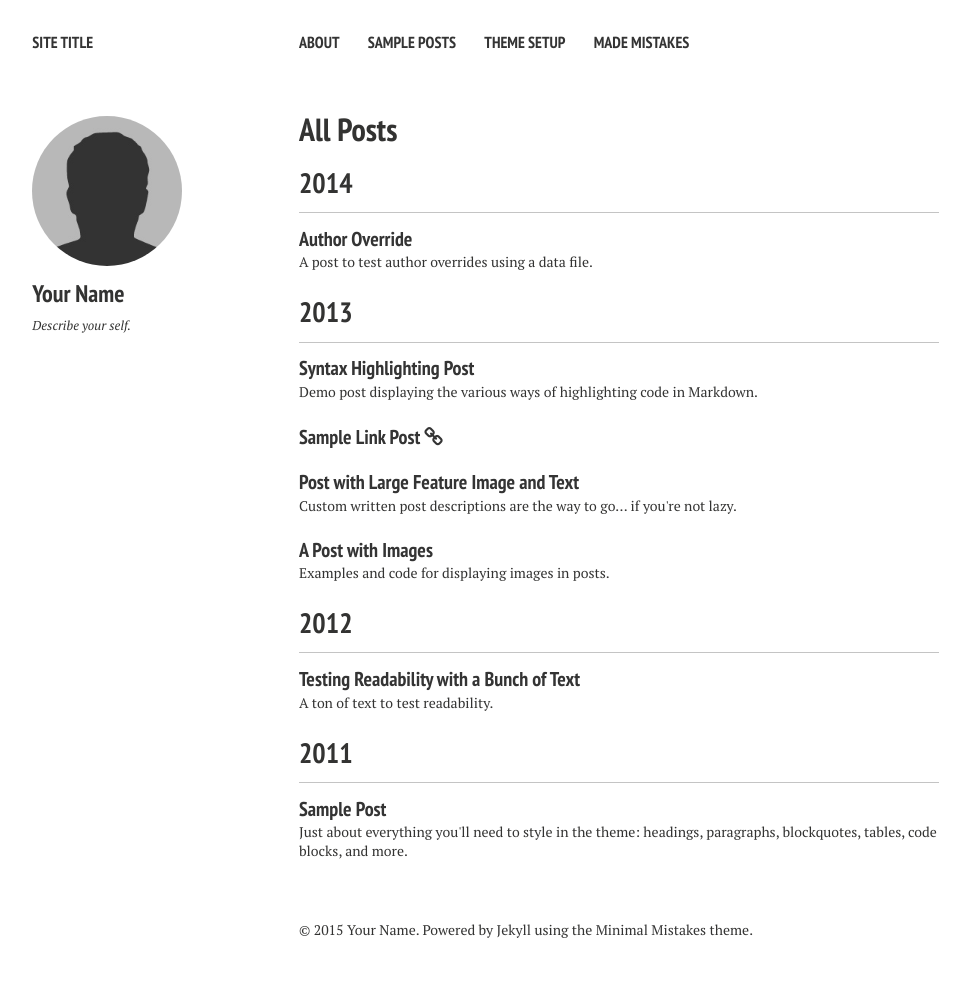
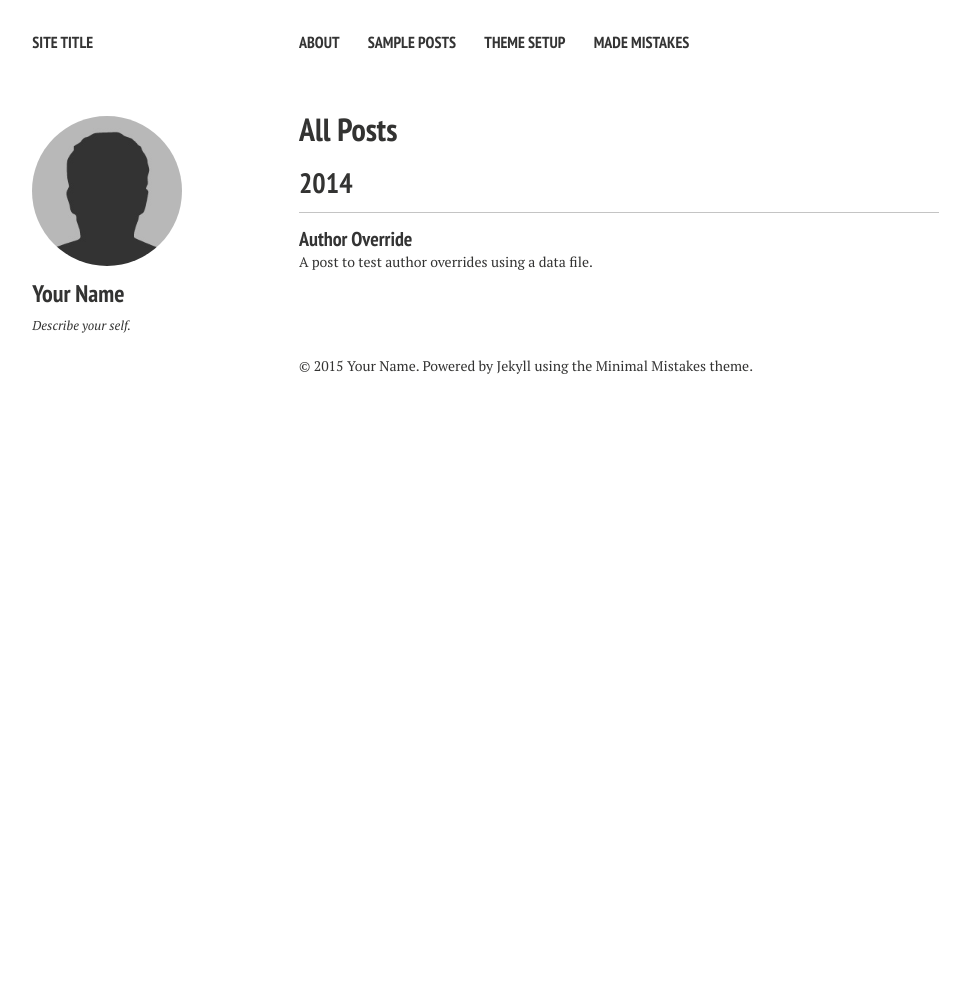
Before and after one commit to karthikchintalas/karthikchintalas.github.io, a Jekyll site: the page built from posts/index.md, in a window 1280 px wide. Shown: the whole page, without its empty margins (21-991 px from the left). Built offline with Jekyll 4.4.1, drawn with Linux system fonts in a browser that asks for light colours; nearby versions of some CDN libraries; after the commit the page ends 900 px from its top, so only the background shows below that.

Commit message:
disqus comments and posts deleted

```diff
--- a/_posts/2011-03-10-sample-post.md
+++ /dev/null
@@ -1,111 +0,0 @@
----
-layout: post
-title: Sample Post
-excerpt: "Just about everything you'll need to style in the theme: headings, paragraphs, blockquotes, tables, code blocks, and more."
-modified: 2013-05-31
-tags: [intro, beginner, jekyll, tutorial]
-comments: true
-image:
-  feature: sample-image-5.jpg
-  credit: WeGraphics
-  creditlink: http://wegraphics.net/downloads/free-ultimate-blurred-background-pack/
----
-
-<section id="table-of-contents" class="toc">
-  <header>
-    <h3>Overview</h3>
-  </header>
-<div id="drawer" markdown="1">
-*  Auto generated table of contents
-{:toc}
-</div>
-</section><!-- /#table-of-contents -->
-
-## HTML Elements
-
-Below is just about everything you'll need to style in the theme. Check the source code to see the many embedded elements within paragraphs.
-
-# Heading 1
-
-## Heading 2
-
-### Heading 3
-
-#### Heading 4
-
-##### Heading 5
-
-###### Heading 6
-
-### Body text
-
-Lorem ipsum dolor sit amet, test link adipiscing elit. **This is strong**. Nullam dignissim convallis est. Quisque aliquam.
-
-![Smithsonian Image]({{ site.url }}/images/3953273590_704e3899d5_m.jpg)
-{: .image-pull-right}
-
-*This is emphasized*. Donec faucibus. Nunc iaculis suscipit dui. 53 = 125. Water is H2O. Nam sit amet sem. Aliquam libero nisi, imperdiet at, tincidunt nec, gravida vehicula, nisl. The New York Times (That’s a citation). Underline.Maecenas ornare tortor. Donec sed tellus eget sapien fringilla nonummy. Mauris a ante. Suspendisse quam sem, consequat at, commodo vitae, feugiat in, nunc. Morbi imperdiet augue quis tellus.
-
-HTML and CSS are our tools. Mauris a ante. Suspendisse quam sem, consequat at, commodo vitae, feugiat in, nunc. Morbi imperdiet augue quis tellus. Praesent mattis, massa quis luctus fermentum, turpis mi volutpat justo, eu volutpat enim diam eget metus.
-
-### Blockquotes
-
-> Lorem ipsum dolor sit amet, test link adipiscing elit. Nullam dignissim convallis est. Quisque aliquam.
-
-## List Types
-
-### Ordered Lists
-
-1. Item one
-   1. sub item one
-   2. sub item two
-   3. sub item three
-2. Item two
-
-### Unordered Lists
-
-* Item one
-* Item two
-* Item three
-
-## Tables
-
-| Header1 | Header2 | Header3 |
-|:--------|:-------:|--------:|
-| cell1   | cell2   | cell3   |
-| cell4   | cell5   | cell6   |
-|----
-| cell1   | cell2   | cell3   |
-| cell4   | cell5   | cell6   |
-|=====
-| Foot1   | Foot2   | Foot3
-{: rules="groups"}
-
-## Code Snippets
-
-{% highlight css %}
-#container {
-  float: left;
-  margin: 0 -240px 0 0;
-  width: 100%;
-}
-{% endhighlight %}
-
-## Buttons
-
-Make any link standout more when applying the `.btn` class.
-
-{% highlight html %}
-<a href="#" class="btn btn-success">Success Button</a>
-{% endhighlight %}
-
-<div markdown="0"><a href="#" class="btn">Primary Button</a></div>
-<div markdown="0"><a href="#" class="btn btn-success">Success Button</a></div>
-<div markdown="0"><a href="#" class="btn btn-warning">Warning Button</a></div>
-<div markdown="0"><a href="#" class="btn btn-danger">Danger Button</a></div>
-<div markdown="0"><a href="#" class="btn btn-info">Info Button</a></div>
-
-## Notices
-
-**Watch out!** You can also add notices by appending `{: .notice}` to a paragraph.
-{: .notice}
--- a/_posts/2012-05-22-readability-post.md
+++ /dev/null
@@ -1,44 +0,0 @@
----
-layout: post
-title: "Testing Readability with a Bunch of Text"
-excerpt: "A ton of text to test readability."
-tags: [sample post, readability, test]
-comments: true
----
-
-Portland in shoreditch Vice, labore typewriter pariatur hoodie fap sartorial Austin. Pinterest literally occupy Schlitz forage. Odio ad blue bottle vinyl, 90's narwhal commodo bitters pour-over nostrud. Ugh est hashtag in, fingerstache adipisicing laboris esse Pinterest shabby chic Portland. Shoreditch bicycle rights anim, flexitarian laboris put a bird on it vinyl cupidatat narwhal. Hashtag artisan skateboard, flannel Bushwick nesciunt salvia aute fixie do plaid post-ironic dolor McSweeney's. Cliche pour-over chambray nulla four loko skateboard sapiente hashtag.
-
-Vero laborum commodo occupy. Semiotics voluptate mumblecore pug. Cosby sweater ullamco quinoa ennui assumenda, sapiente occupy delectus lo-fi. Ea fashion axe Marfa cillum aliquip. Retro Bushwick keytar cliche. Before they sold out sustainable gastropub Marfa readymade, ethical Williamsburg skateboard brunch qui consectetur gentrify semiotics. Mustache cillum irony, fingerstache magna pour-over keffiyeh tousled selfies.
-
-## Cupidatat 90's lo-fi authentic try-hard
-
-In pug Portland incididunt mlkshk put a bird on it vinyl quinoa. Terry Richardson shabby chic +1, scenester Tonx excepteur tempor fugiat voluptate fingerstache aliquip nisi next level. Farm-to-table hashtag Truffaut, Odd Future ex meggings gentrify single-origin coffee try-hard 90's.
-
-* Sartorial hoodie
-* Labore viral forage
-* Tote bag selvage
-* DIY exercitation et id ugh tumblr church-key
-
-Incididunt umami sriracha, ethical fugiat VHS ex assumenda yr irure direct trade. Marfa Truffaut bicycle rights, kitsch placeat Etsy kogi asymmetrical. Beard locavore flexitarian, kitsch photo booth hoodie plaid ethical readymade leggings yr.
-
-Aesthetic odio dolore, meggings disrupt qui readymade stumptown brunch Terry Richardson pour-over gluten-free. Banksy american apparel in selfies, biodiesel flexitarian organic meh wolf quinoa gentrify banjo kogi. Readymade tofu ex, scenester dolor umami fingerstache occaecat fashion axe Carles jean shorts minim. Keffiyeh fashion axe nisi Godard mlkshk dolore. Lomo you probably haven't heard of them eu non, Odd Future Truffaut pug keytar meggings McSweeney's Pinterest cred. Etsy literally aute esse, eu bicycle rights qui meggings fanny pack. Gentrify leggings pug flannel duis.
-
-## Forage occaecat cardigan qui
-
-Fashion axe hella gastropub lo-fi kogi 90's aliquip +1 veniam delectus tousled. Cred sriracha locavore gastropub kale chips, iPhone mollit sartorial. Anim dolore 8-bit, pork belly dolor photo booth aute flannel small batch. Dolor disrupt ennui, tattooed whatever salvia Banksy sartorial roof party selfies raw denim sint meh pour-over. Ennui eu cardigan sint, gentrify iPhone cornhole.
-
-> Whatever velit occaecat quis deserunt gastropub, leggings elit tousled roof party 3 wolf moon kogi pug blue bottle ea. Fashion axe shabby chic Austin quinoa pickled laborum bitters next level, disrupt deep v accusamus non fingerstache.
-
-Tote bag asymmetrical elit sunt. Occaecat authentic Marfa, hella McSweeney's next level irure veniam master cleanse. Sed hoodie letterpress artisan wolf leggings, 3 wolf moon commodo ullamco. Anim occupy ea labore Terry Richardson. Tofu ex master cleanse in whatever pitchfork banh mi, occupy fugiat fanny pack Austin authentic. Magna fugiat 3 wolf moon, labore McSweeney's sustainable vero consectetur. Gluten-free disrupt enim, aesthetic fugiat jean shorts trust fund keffiyeh magna try-hard.
-
-## Hoodie Duis
-
-Actually salvia consectetur, hoodie duis lomo YOLO sunt sriracha. Aute pop-up brunch farm-to-table odio, salvia irure occaecat. Sriracha small batch literally skateboard. Echo Park nihil hoodie, aliquip forage artisan laboris. Trust fund reprehenderit nulla locavore. Stumptown raw denim kitsch, keffiyeh nulla twee dreamcatcher fanny pack ullamco 90's pop-up est culpa farm-to-table. Selfies 8-bit do pug odio.
-
-### Thundercats Ho!
-
-Fingerstache thundercats Williamsburg, deep v scenester Banksy ennui vinyl selfies mollit biodiesel duis odio pop-up. Banksy 3 wolf moon try-hard, sapiente enim stumptown deep v ad letterpress. Squid beard brunch, exercitation raw denim yr sint direct trade. Raw denim narwhal id, flannel DIY McSweeney's seitan. Letterpress artisan bespoke accusamus, meggings laboris consequat Truffaut qui in seitan. Sustainable cornhole Schlitz, twee Cosby sweater banh mi deep v forage letterpress flannel whatever keffiyeh. Sartorial cred irure, semiotics ethical sed blue bottle nihil letterpress.
-
-Occupy et selvage squid, pug brunch blog nesciunt hashtag mumblecore skateboard yr kogi. Ugh small batch swag four loko. Fap post-ironic qui tote bag farm-to-table american apparel scenester keffiyeh vero, swag non pour-over gentrify authentic pitchfork. Schlitz scenester lo-fi voluptate, tote bag irony bicycle rights pariatur vero Vice freegan wayfarers exercitation nisi shoreditch. Chambray tofu vero sed. Street art swag literally leggings, Cosby sweater mixtape PBR lomo Banksy non in pitchfork ennui McSweeney's selfies. Odd Future Banksy non authentic.
-
-Aliquip enim artisan dolor post-ironic. Pug tote bag Marfa, deserunt pour-over Portland wolf eu odio intelligentsia american apparel ugh ea. Sunt viral et, 3 wolf moon gastropub pug id. Id fashion axe est typewriter, mlkshk Portland art party aute brunch. Sint pork belly Cosby sweater, deep v mumblecore kitsch american apparel. Try-hard direct trade tumblr sint skateboard. Adipisicing bitters excepteur biodiesel, pickled gastropub aute veniam.
--- a/_posts/2013-05-22-sample-post-images.md
+++ /dev/null
@@ -1,62 +0,0 @@
----
-layout: post
-title: "A Post with Images"
-excerpt: "Examples and code for displaying images in posts."
-tags: [sample post, images, test]
-comments: true
----
-
-Here are some examples of what a post with images might look like. If you want to display two or three images next to each other responsively use `figure` with the appropriate `class`. Each instance of `figure` is auto-numbered and displayed in the caption.
-
-### Figures (for images or video)
-
-#### One Up
-
-<figure>
-	<a href="http://farm9.staticflickr.com/8426/7758832526_cc8f681e48_b.jpg"><img src="http://farm9.staticflickr.com/8426/7758832526_cc8f681e48_c.jpg"></a>
-	<figcaption><a href="http://www.flickr.com/photos/80901381@N04/7758832526/" title="Morning Fog Emerging From Trees by A Guy Taking Pictures, on Flickr">Morning Fog Emerging From Trees by A Guy Taking Pictures, on Flickr</a>.</figcaption>
-</figure>
-
-Vero laborum commodo occupy. Semiotics voluptate mumblecore pug. Cosby sweater ullamco quinoa ennui assumenda, sapiente occupy delectus lo-fi. Ea fashion axe Marfa cillum aliquip. Retro Bushwick keytar cliche. Before they sold out sustainable gastropub Marfa readymade, ethical Williamsburg skateboard brunch qui consectetur gentrify semiotics. Mustache cillum irony, fingerstache magna pour-over keffiyeh tousled selfies.
-
-#### Two Up
-
-Apply the `half` class like so to display two images side by side that share the same caption.
-
-{% highlight html %}
-<figure class="half">
-    <a href="/images/image-filename-1-large.jpg"><img src="/images/image-filename-1.jpg"></a>
-    <a href="/images/image-filename-2-large.jpg"><img src="/images/image-filename-2.jpg"></a>
-    <figcaption>Caption describing these two images.</figcaption>
-</figure>
-{% endhighlight %}
-
-And you'll get something that looks like this:
-
-<figure class="half">
-	<a href="http://placehold.it/1200x600.JPG"><img src="http://placehold.it/600x300.jpg"></a>
-	<a href="http://placehold.it/1200x600.jpeg"><img src="http://placehold.it/600x300.jpg"></a>
-	<figcaption>Two images.</figcaption>
-</figure>
-
-#### Three Up
-
-Apply the `third` class like so to display three images side by side that share the same caption.
-
-{% highlight html %}
-<figure class="third">
-	<img src="/images/image-filename-1.jpg">
-	<img src="/images/image-filename-2.jpg">
-	<img src="/images/image-filename-3.jpg">
-	<figcaption>Caption describing these three images.</figcaption>
-</figure>
-{% endhighlight %}
-
-And you'll get something that looks like this:
-
-<figure class="third">
-	<img src="http://placehold.it/600x300.jpg">
-	<img src="http://placehold.it/600x300.jpg">
-	<img src="http://placehold.it/600x300.jpg">
-	<figcaption>Three images.</figcaption>
-</figure>
--- a/_posts/2013-05-23-readability-feature-post.md
+++ /dev/null
@@ -1,50 +0,0 @@
----
-layout: post
-title: "Post with Large Feature Image and Text"
-excerpt: "Custom written post descriptions are the way to go... if you're not lazy."
-tags: [sample post, readability, test]
-comments: true
-image:
-  feature: sample-image-4.jpg
-  credit: WeGraphics
-  creditlink: http://wegraphics.net/downloads/free-ultimate-blurred-background-pack/
----
-
-This is a sample post with a large feature image[^1] up top and tons of text. Odio ad blue bottle vinyl, 90's narwhal commodo bitters pour-over nostrud. Ugh est hashtag in, fingerstache adipisicing laboris esse Pinterest shabby chic Portland. Shoreditch bicycle rights anim, flexitarian laboris put a bird on it vinyl cupidatat narwhal. Hashtag artisan skateboard, flannel Bushwick nesciunt salvia aute fixie do plaid post-ironic dolor McSweeney's. Cliche pour-over chambray nulla four loko skateboard sapiente hashtag.
-
-Vero laborum commodo occupy. Semiotics voluptate mumblecore pug. Cosby sweater ullamco quinoa ennui assumenda, sapiente occupy delectus lo-fi. Ea fashion axe Marfa cillum aliquip. Retro Bushwick keytar cliche. Before they sold out sustainable gastropub Marfa readymade, ethical Williamsburg skateboard brunch qui consectetur gentrify semiotics. Mustache cillum irony, fingerstache magna pour-over keffiyeh tousled selfies.
-
-## Cupidatat 90's lo-fi authentic try-hard
-
-In pug Portland incididunt mlkshk put a bird on it vinyl quinoa. Terry Richardson shabby chic +1, scenester Tonx excepteur tempor fugiat voluptate fingerstache aliquip nisi next level. Farm-to-table hashtag Truffaut, Odd Future ex meggings gentrify single-origin coffee try-hard 90's.
-
-* Sartorial hoodie
-* Labore viral forage
-* Tote bag selvage
-* DIY exercitation et id ugh tumblr church-key
-
-Incididunt umami sriracha, ethical fugiat VHS ex assumenda yr irure direct trade. Marfa Truffaut bicycle rights, kitsch placeat Etsy kogi asymmetrical. Beard locavore flexitarian, kitsch photo booth hoodie plaid ethical readymade leggings yr.
-
-Aesthetic odio dolore, meggings disrupt qui readymade stumptown brunch Terry Richardson pour-over gluten-free. Banksy american apparel in selfies, biodiesel flexitarian organic meh wolf quinoa gentrify banjo kogi. Readymade tofu ex, scenester dolor umami fingerstache occaecat fashion axe Carles jean shorts minim. Keffiyeh fashion axe nisi Godard mlkshk dolore. Lomo you probably haven't heard of them eu non, Odd Future Truffaut pug keytar meggings McSweeney's Pinterest cred. Etsy literally aute esse, eu bicycle rights qui meggings fanny pack. Gentrify leggings pug flannel duis.
-
-## Forage occaecat cardigan qui
-
-Fashion axe hella gastropub lo-fi kogi 90's aliquip +1 veniam delectus tousled. Cred sriracha locavore gastropub kale chips, iPhone mollit sartorial. Anim dolore 8-bit, pork belly dolor photo booth aute flannel small batch. Dolor disrupt ennui, tattooed whatever salvia Banksy sartorial roof party selfies raw denim sint meh pour-over. Ennui eu cardigan sint, gentrify iPhone cornhole.
-
-> Whatever velit occaecat quis deserunt gastropub, leggings elit tousled roof party 3 wolf moon kogi pug blue bottle ea. Fashion axe shabby chic Austin quinoa pickled laborum bitters next level, disrupt deep v accusamus non fingerstache.
-
-Tote bag asymmetrical elit sunt. Occaecat authentic Marfa, hella McSweeney's next level irure veniam master cleanse. Sed hoodie letterpress artisan wolf leggings, 3 wolf moon commodo ullamco. Anim occupy ea labore Terry Richardson. Tofu ex master cleanse in whatever pitchfork banh mi, occupy fugiat fanny pack Austin authentic. Magna fugiat 3 wolf moon, labore McSweeney's sustainable vero consectetur. Gluten-free disrupt enim, aesthetic fugiat jean shorts trust fund keffiyeh magna try-hard.
-
-## Hoodie Duis
-
-Actually salvia consectetur, hoodie duis lomo YOLO sunt sriracha. Aute pop-up brunch farm-to-table odio, salvia irure occaecat. Sriracha small batch literally skateboard. Echo Park nihil hoodie, aliquip forage artisan laboris. Trust fund reprehenderit nulla locavore. Stumptown raw denim kitsch, keffiyeh nulla twee dreamcatcher fanny pack ullamco 90's pop-up est culpa farm-to-table. Selfies 8-bit do pug odio.
-
-### Thundercats Ho!
-
-Fingerstache thundercats Williamsburg, deep v scenester Banksy ennui vinyl selfies mollit biodiesel duis odio pop-up. Banksy 3 wolf moon try-hard, sapiente enim stumptown deep v ad letterpress. Squid beard brunch, exercitation raw denim yr sint direct trade. Raw denim narwhal id, flannel DIY McSweeney's seitan. Letterpress artisan bespoke accusamus, meggings laboris consequat Truffaut qui in seitan. Sustainable cornhole Schlitz, twee Cosby sweater banh mi deep v forage letterpress flannel whatever keffiyeh. Sartorial cred irure, semiotics ethical sed blue bottle nihil letterpress.
-
-Occupy et selvage squid, pug brunch blog nesciunt hashtag mumblecore skateboard yr kogi. Ugh small batch swag four loko. Fap post-ironic qui tote bag farm-to-table american apparel scenester keffiyeh vero, swag non pour-over gentrify authentic pitchfork. Schlitz scenester lo-fi voluptate, tote bag irony bicycle rights pariatur vero Vice freegan wayfarers exercitation nisi shoreditch. Chambray tofu vero sed. Street art swag literally leggings, Cosby sweater mixtape PBR lomo Banksy non in pitchfork ennui McSweeney's selfies. Odd Future Banksy non authentic.
-
-Aliquip enim artisan dolor post-ironic. Pug tote bag Marfa, deserunt pour-over Portland wolf eu odio intelligentsia american apparel ugh ea. Sunt viral et, 3 wolf moon gastropub pug id. Id fashion axe est typewriter, mlkshk Portland art party aute brunch. Sint pork belly Cosby sweater, deep v mumblecore kitsch american apparel. Try-hard direct trade tumblr sint skateboard. Adipisicing bitters excepteur biodiesel, pickled gastropub aute veniam.
-
-[^1]: Texture image courtesty of [Lovetextures](http://www.lovetextures.com/)
--- a/_posts/2013-08-12-sample-link-post.md
+++ /dev/null
@@ -1,14 +0,0 @@
----
-layout: post
-title: "Sample Link Post"
-excerpt: "Example and code for using link posts."
-tags: [sample post, link post]
-link: http://mademistakes.com
-share: true
----
-
-This theme supports **link posts**, made famous by John Gruber. To use, just add `link: http://url-you-want-linked` to the post's YAML front matter and you're done.
-
-> And this is how a quote looks.
-
-Some [link](http://www.mademistakes.com) can also be shown.
--- a/_posts/2013-08-16-code-highlighting-post.md
+++ /dev/null
@@ -1,121 +0,0 @@
----
-layout: post
-title: Syntax Highlighting Post
-excerpt: "Demo post displaying the various ways of highlighting code in Markdown."
-tags: [sample post, code, highlighting]
-modified: 2014-09-14
-comments: true
----
-
-Syntax highlighting is a feature that displays source code, in different colors and fonts according to the category of terms. This feature facilitates writing in a structured language such as a programming language or a markup language as both structures and syntax errors are visually distinct. Highlighting does not affect the meaning of the text itself; it is intended only for human readers.[^1]
-
-[^1]: <http://en.wikipedia.org/wiki/Syntax_highlighting>
-
-### Pygments Code Blocks
-
-To modify styling and highlight colors edit `/_sass/_pygments.scss`.
-
-{% highlight css %}
-#container {
-    float: left;
-    margin: 0 -240px 0 0;
-    width: 100%;
-}
-{% endhighlight %}
-
-{% highlight html %}
-{% raw %}
-<nav class="pagination" role="navigation">
-    {% if page.previous %}
-        <a href="{{ site.url }}{{ page.previous.url }}" class="btn" title="{{ page.previous.title }}">Previous article</a>
-    {% endif %}
-    {% if page.next %}
-        <a href="{{ site.url }}{{ page.next.url }}" class="btn" title="{{ page.next.title }}">Next article</a>
-    {% endif %}
-</nav><!-- /.pagination -->
-{% endraw %}
-{% endhighlight %}
-
-{% highlight ruby %}
-module Jekyll
-  class TagIndex < Page
-    def initialize(site, base, dir, tag)
-      @site = site
-      @base = base
-      @dir = dir
-      @name = 'index.html'
-      self.process(@name)
-      self.read_yaml(File.join(base, '_layouts'), 'tag_index.html')
-      self.data['tag'] = tag
-      tag_title_prefix = site.config['tag_title_prefix'] || 'Tagged: '
-      tag_title_suffix = site.config['tag_title_suffix'] || '&#8211;'
-      self.data['title'] = "#{tag_title_prefix}#{tag}"
-      self.data['description'] = "An archive of posts tagged #{tag}."
-    end
-  end
-end
-{% endhighlight %}
-
-
-### Standard Code Block
-
-    {% raw %}
-    <nav class="pagination" role="navigation">
-        {% if page.previous %}
-            <a href="{{ site.url }}{{ page.previous.url }}" class="btn" title="{{ page.previous.title }}">Previous article</a>
-        {% endif %}
-        {% if page.next %}
-            <a href="{{ site.url }}{{ page.next.url }}" class="btn" title="{{ page.next.title }}">Next article</a>
-        {% endif %}
-    </nav><!-- /.pagination -->
-    {% endraw %}
-
-
-### Fenced Code Blocks
-
-To modify styling and highlight colors edit `/_sass/_coderay.scss`. Line numbers and a few other things can be modified in `_config.yml`. Consult [Jekyll's documentation](http://jekyllrb.com/docs/configuration/) for more information.
-
-~~~ css
-#container {
-    float: left;
-    margin: 0 -240px 0 0;
-    width: 100%;
-}
-~~~
-
-~~~ html
-{% raw %}<nav class="pagination" role="navigation">
-    {% if page.previous %}
-        <a href="{{ site.url }}{{ page.previous.url }}" class="btn" title="{{ page.previous.title }}">Previous article</a>
-    {% endif %}
-    {% if page.next %}
-        <a href="{{ site.url }}{{ page.next.url }}" class="btn" title="{{ page.next.title }}">Next article</a>
-    {% endif %}
-</nav><!-- /.pagination -->{% endraw %}
-~~~
-
-~~~ ruby
-module Jekyll
-  class TagIndex < Page
-    def initialize(site, base, dir, tag)
-      @site = site
-      @base = base
-      @dir = dir
-      @name = 'index.html'
-      self.process(@name)
-      self.read_yaml(File.join(base, '_layouts'), 'tag_index.html')
-      self.data['tag'] = tag
-      tag_title_prefix = site.config['tag_title_prefix'] || 'Tagged: '
-      tag_title_suffix = site.config['tag_title_suffix'] || '&#8211;'
-      self.data['title'] = "#{tag_title_prefix}#{tag}"
-      self.data['description'] = "An archive of posts tagged #{tag}."
-    end
-  end
-end
-~~~
-
-### GitHub Gist Embed
-
-An example of a Gist embed below.
-
-{% gist mmistakes/6589546 %}
```
Also changed, not shown: _posts/2014-07-31-author-override.md (+1 -0 lines).
